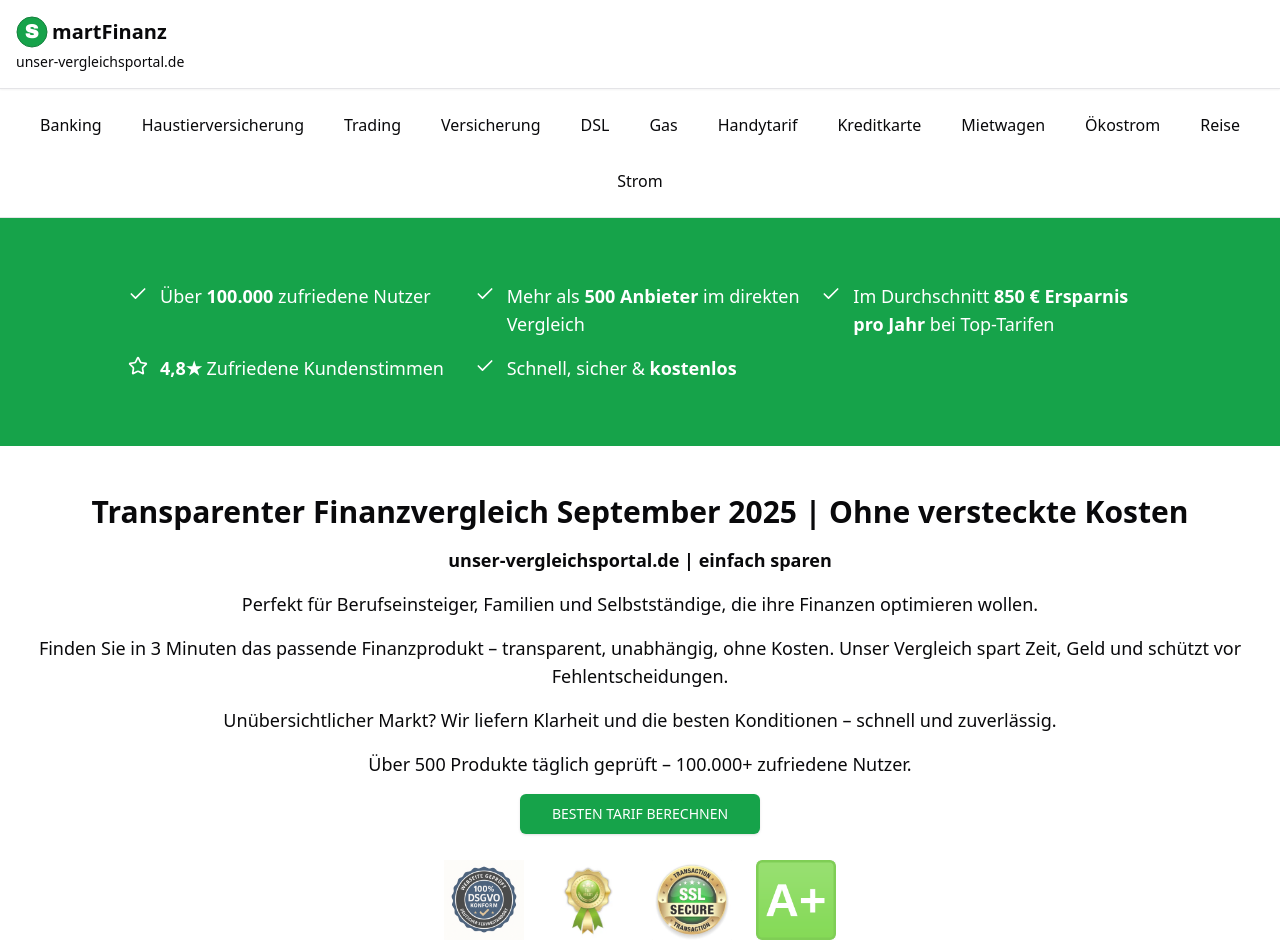
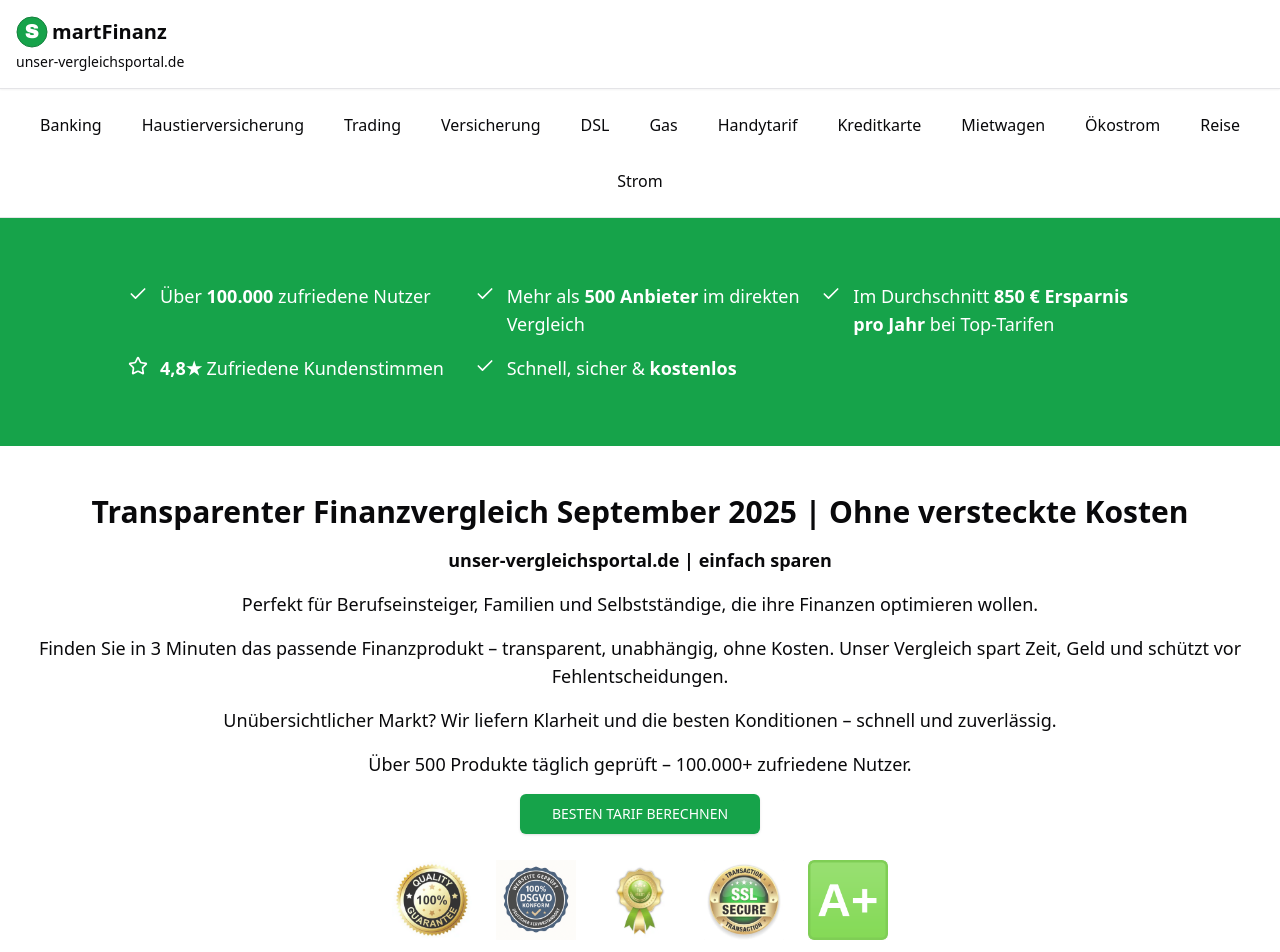
Before and after one commit to DennisMoskal/unser-vergleichsportal.de, a Next.js app: page / in a window 1280 px wide. Shown: the top 952 px of the page. Built offline with nearby package versions, Linux system fonts and the light colour scheme.

Commit message:
Update page.tsx

```diff
--- a/src/app/page.tsx
+++ b/src/app/page.tsx
@@ -695,6 +695,13 @@ export default function Home() {
               </a>
               {/* Trust Signals hinzugefügt */}
               <div className="mt-6 flex justify-center items-center space-x-6">
+                <Image
+                  src="/images/5.png"
+                  alt="Vertrauenssignal 5"
+                  width={80}
+                  height={40}
+                  className="opacity-80 hover:opacity-100 transition-opacity"
+                />
                 <Image
                   src="/images/1.png"
                   alt="Vertrauenssignal 1"
```
